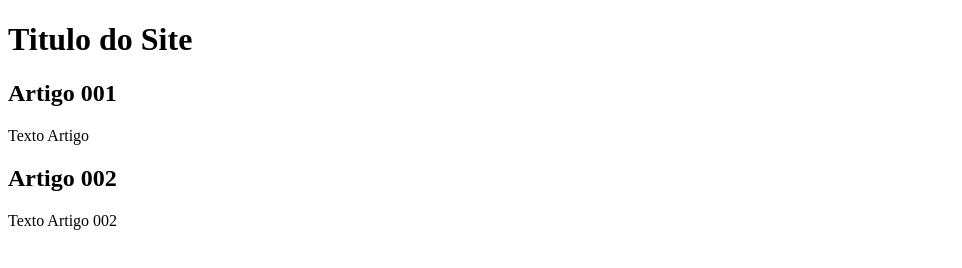
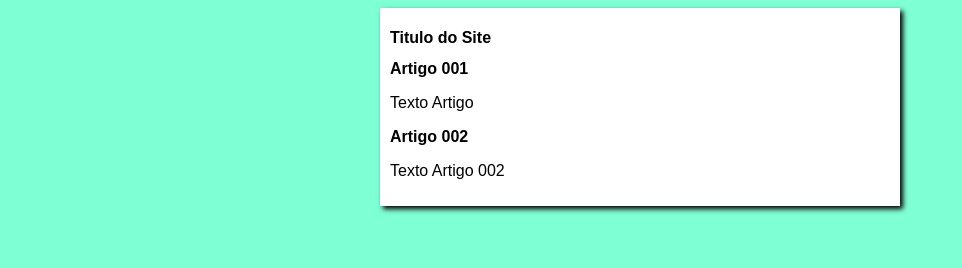
Before and after one commit to HerbertCIC/projeto-site, a plain HTML site: page index.html in a window 1280 px wide. Shown: the whole page, without its empty margins (0-962 px from the left). Drawn offline with Linux system fonts and the light colour scheme.

Commit message:
iniciei o design

```diff
--- /dev/null
+++ b/estilos/style.css
@@ -0,0 +1,16 @@
+*{
+    font-family: Arial, Helvetica, sans-serif;
+    font-size: 16px;
+}
+
+body{
+    background-color:aquamarine;
+}
+
+main{
+    background-color: white;
+    width: 500px;
+    margin: auto;
+    padding: 10px;
+    box-shadow: 3px 3px 5px black;
+}
--- a/index.html
+++ b/index.html
@@ -5,6 +5,7 @@
     <meta http-equiv="X-UA-Compatible" content="IE=edge">
     <meta name="viewport" content="width=device-width, initial-scale=1.0">
     <title>Titulo do  Site</title>
+    <link rel="stylesheet" href="estilos/style.css">
 </head>
 <body>
     <main>
```
